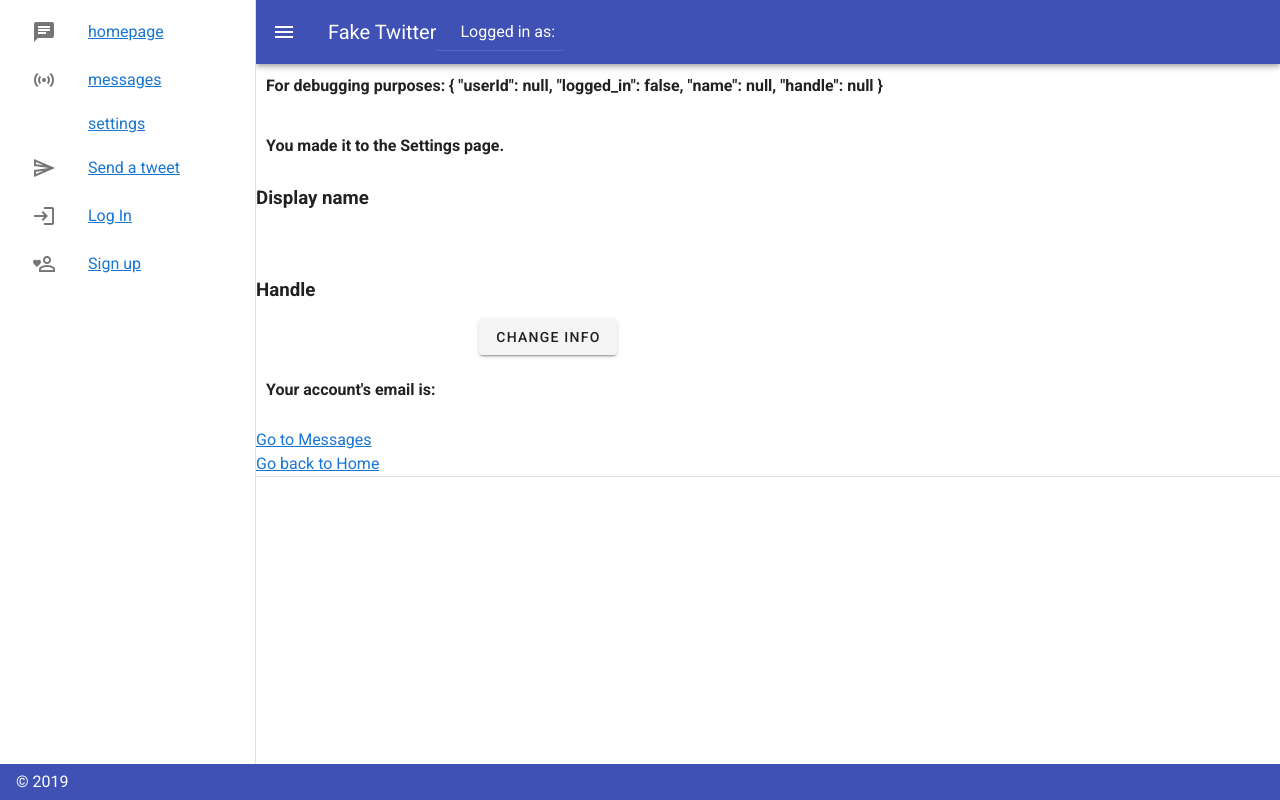
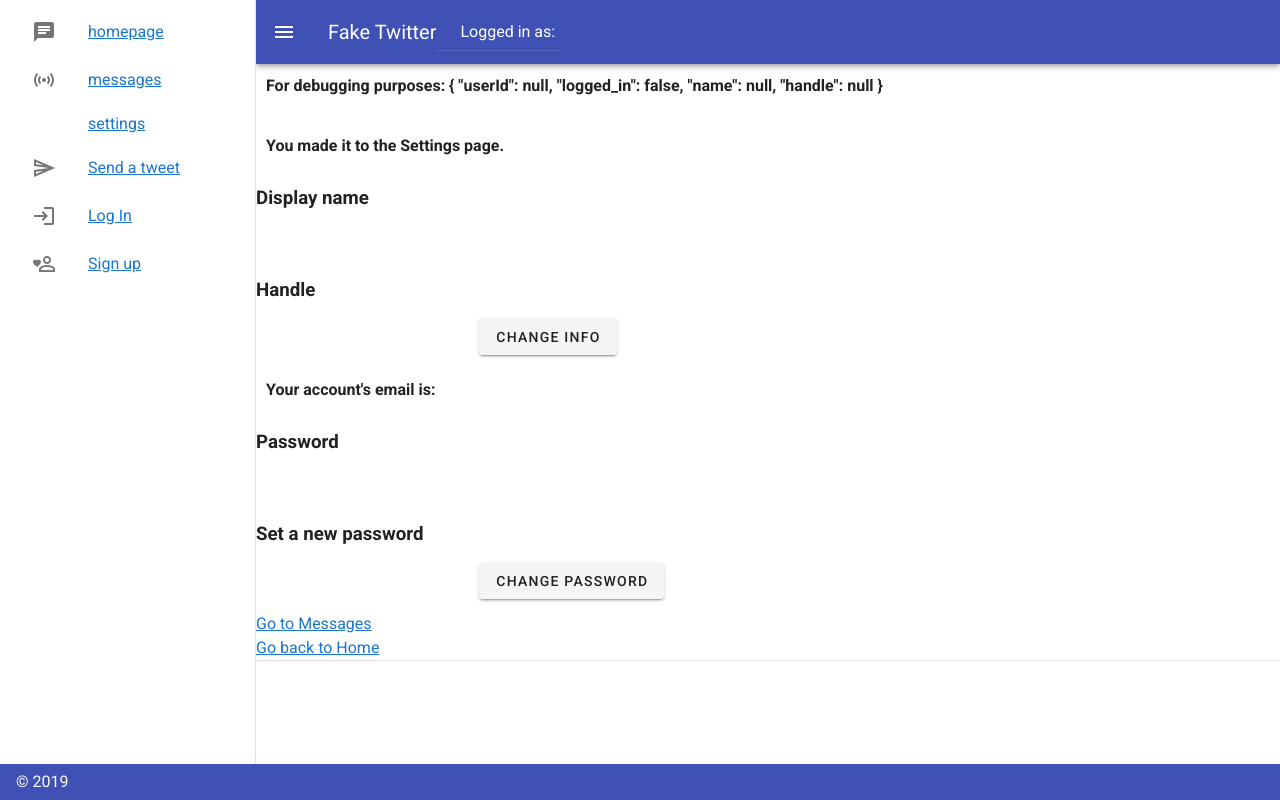
Before and after one commit to plutownium/twitter-clone, a Vue app: page /#/settings in a window 1280 px wide. Both pictures are taken after a click on the element "settings". Built offline with nearby package versions, Linux system fonts and the light colour scheme; what vuefire would draw is missing.

Commit message:
added change password functionality

```diff
--- a/src/components/Homepage.vue
+++ b/src/components/Homepage.vue
@@ -2,10 +2,10 @@
 	<div>
 		<TweetDeck></TweetDeck>
 
-		<v-menu offset-y>
+		<v-menu open-on-hover offset-y>
 			<template v-slot:activator="{ on }">
 				<v-btn color="primary" dark v-on="on">
-					Dropdown
+					Filter by User
 				</v-btn>
 			</template>
 			<v-list>
@@ -20,7 +20,6 @@
 				</v-list-item>
 			</v-list>
 		</v-menu>
-		<!-- TODO: Add "v-if sortByAuthor, else regularDisplay" logic -->
 		<div v-if="!display_sortByAuthor">
 			<TwitterMsg
 				v-for="(tweet, index) in tweets"
@@ -113,12 +112,10 @@ export default {
 				.get()
 				.then(function(querySnapshot) {
 					querySnapshot.forEach(function(doc) {
-						// console.log(doc.id, " => ", doc.data());
 						simpleArray.push(doc.data().handle);
 					});
-					console.log("Inside then simpleArray: ", simpleArray);
+					// console.log("Inside then simpleArray: ", simpleArray);
 					self.names = simpleArray;
-					// return simpleArray;
 				});
 		}
 	}
--- a/src/components/Settings.vue
+++ b/src/components/Settings.vue
@@ -9,6 +9,17 @@
 		<v-btn @click="changeUserInfo()">Change Info</v-btn>
 
 		<p>Your account's email is: {{ user }}</p>
+
+		<h3>Password</h3>
+		<input type="password" v-model="oldPassword" />
+
+		<h3>Set a new password</h3>
+		<input type="password" v-model="newPassword" />
+
+		<v-btn @click="changePassword()">Change Password</v-btn>
+
+		<br />
+
 		<a href="/#/messages">Go to Messages</a>
 		<br />
 		<a href="/">Go back to Home</a>
@@ -17,6 +28,7 @@
 </template>
 
 <script>
+import * as firebase from "firebase";
 import { db } from "../db.js";
 
 export default {
@@ -24,7 +36,9 @@ export default {
 		return {
 			user: this.$store.state.userId,
 			name: this.displayUsername(),
-			handle: this.displayUserHandle()
+			handle: this.displayUserHandle(),
+			oldPassword: "",
+			newPassword: ""
 			// Alternatively...
 			// db.collection("user_info").doc("base_name").get().then(function(doc) => return doc.data())
 			// ... Something like that.
@@ -57,7 +71,35 @@ export default {
 		displayUserHandle() {
 			return this.$store.state.handle;
 		},
-		changePassword() {}
+		changePassword() {
+			let self = this;
+			var user = firebase.auth().currentUser;
+			var credential = firebase.auth.EmailAuthProvider.credential(
+				this.$store.state.userId,
+				this.oldPassword
+			);
+
+			user.reauthenticateWithCredential(credential)
+				.then(function() {
+					// User re-authenticated.
+					user.updatePassword(self.newPassword)
+						.then(function() {
+							console.log("Password update successful!");
+						})
+						.catch(function(error) {
+							console.log(
+								"An error occcurred while changing the password:",
+								error
+							);
+						});
+				})
+				.catch(function(error) {
+					console.log("Some kinda bug: ", error);
+					// An error happened.
+				});
+			console.log("User: ", user);
+			console.log("email: ", user.email);
+		}
 	},
 	computed: {}
 };
```
